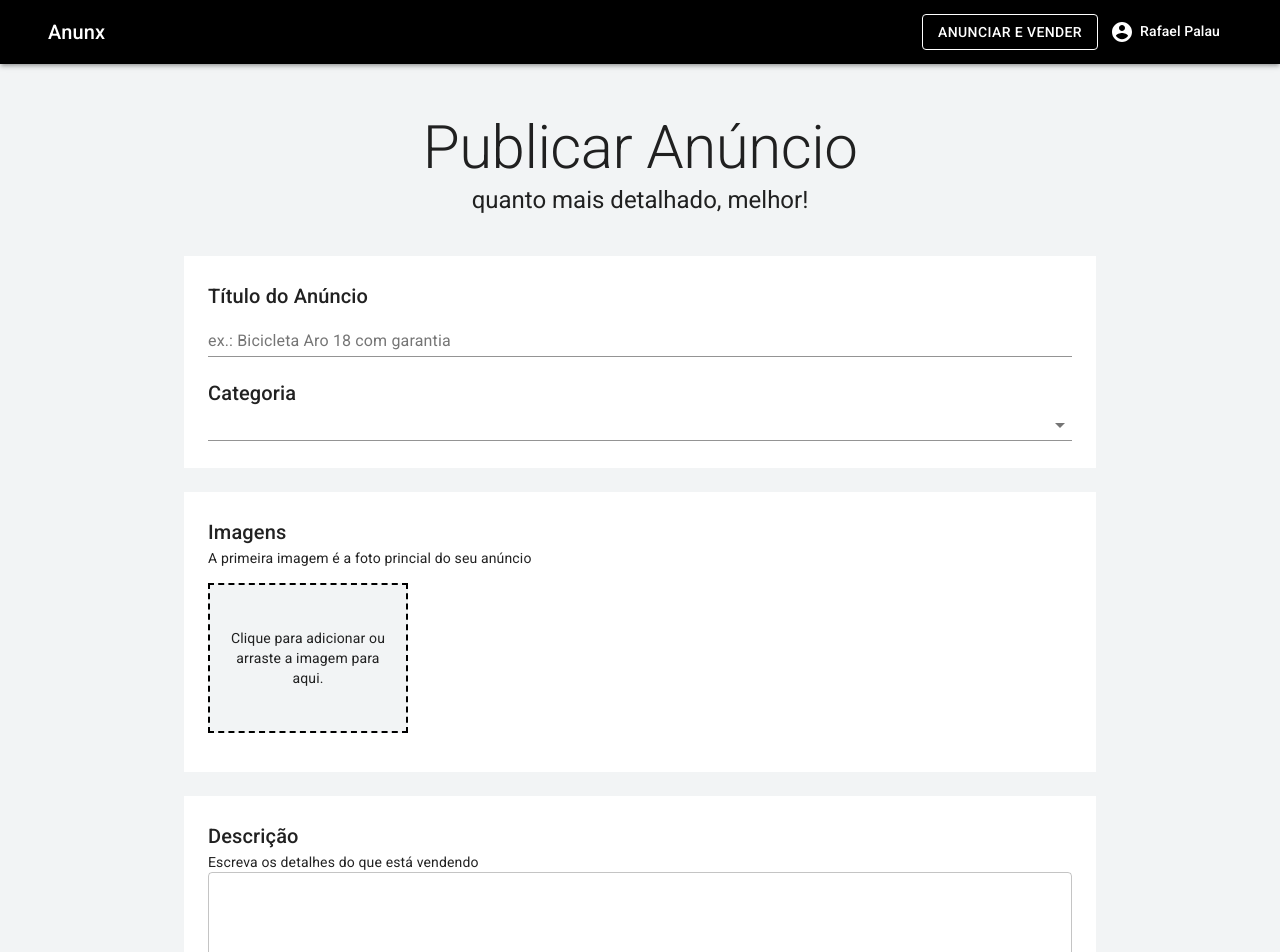
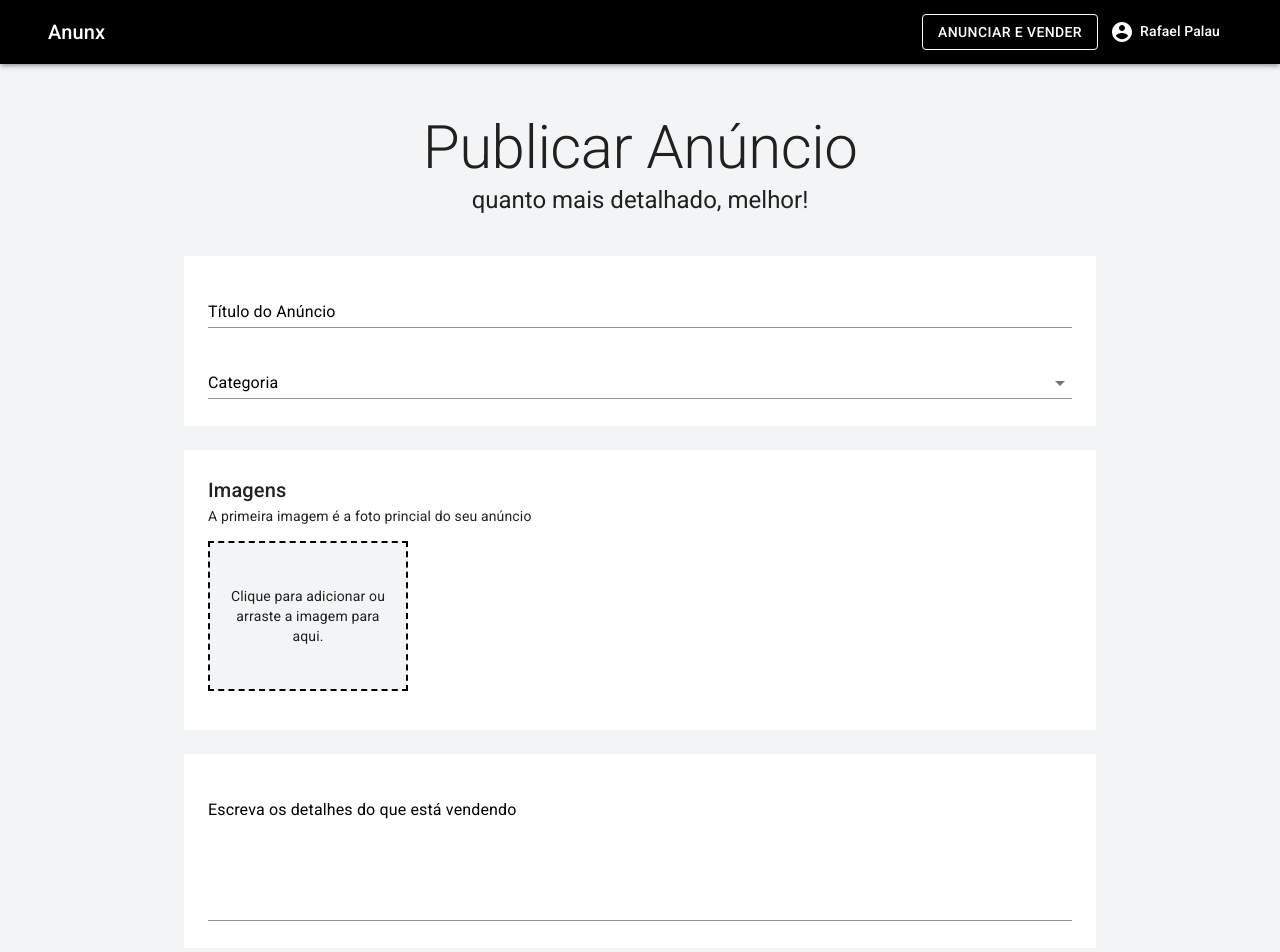
Before and after one commit to RafaPalau/anunx, a Next.js app: page /user/publish in a window 1280 px wide. Shown: the top 952 px of the page. Built offline with nearby package versions, Linux system fonts and the light colour scheme.

Commit message:
aula 20 Validação do campo Descrição + Adicionando Form Control

```diff
--- a/pages/user/publish.js
+++ b/pages/user/publish.js
@@ -15,6 +15,7 @@ import {
   InputAdornment,
   MenuItem,
   FormHelperText,
+  Input,
 } from "@material-ui/core";
 import { useDropzone } from "react-dropzone";
 import { makeStyles } from "@material-ui/core/styles";
@@ -36,6 +37,10 @@ const useStyles = makeStyles((theme) => ({
     display: "flex",
     flexWrap: "wrap",
     marginTop: 15,
+  },
+  inputLabel: {
+    fontWeight: 400,
+    color: theme.palette.primary.main,
   },
   dropzone: {
     display: "flex",
@@ -91,6 +96,10 @@ const validationSchema = yup.object().shape({
     .max(100, "Título muito grande")
     .required("Campo obrigatório"),
   category: yup.string().required("Campo obrigatório"),
+  description: yup
+    .string()
+    .min(50, "Escreva uam descrição com pelo menos 50 caracteres")
+    .required("Campo obrigatório"),
 });
 
 const Publish = () => {
@@ -120,6 +129,7 @@ const Publish = () => {
         initialValues={{
           title: "",
           category: "",
+          description: "",
         }}
         validationSchema={validationSchema}
         onSubmit={() => {
@@ -155,25 +165,30 @@ const Publish = () => {
 
               <Container maxWidth="md" className={classes.boxContainer}>
                 <Box className={classes.box}>
-                  <Typography component="h6" variant="h6" color="textPrimary">
+                  <FormControl error={errors.title} fullWidth>
+                    <InputLabel className={classes.inputLabel}>
                       Título do Anúncio
-                  </Typography>
-                  <TextField
+                    </InputLabel>
+
+                    <Input
                       name="title"
                       value={values.title}
                       onChange={handleChange}
-                    label="ex.: Bicicleta Aro 18 com garantia"
-                    size="small"
-                    fullWidth
-                    error={errors.title}
-                    helperText={errors.title}
                     />
+
+                    <FormHelperText>
+                      {errors.title && errors.title}
+                    </FormHelperText>
+                  </FormControl>
+
                   <br />
+
                   <br />
-                  <Typography component="h6" variant="h6" color="textPrimary">
+
+                  <FormControl error={errors.category} fullWidth>
+                    <InputLabel className={classes.inputLabel}>
                       Categoria
-                  </Typography>
-                  <FormControl error={errors.category} fullWidth>
+                    </InputLabel>
                     <Select
                       name="category"
                       value={values.category}
@@ -181,7 +196,9 @@ const Publish = () => {
                       onChange={handleChange}
                     >
                       <MenuItem value="">Selecione</MenuItem>
+
                       <MenuItem value="Bebê e criança">Bebê e criança</MenuItem>
+
                       <MenuItem value="Agricultura">Agricultura</MenuItem>
                       <MenuItem value="Moda">Moda</MenuItem>
                       <MenuItem value="Carro, Moto e Barcos">
@@ -204,6 +221,7 @@ const Publish = () => {
                       <MenuItem value="Emprego">Emprego</MenuItem>
                       <MenuItem value="Outros">Outros</MenuItem>
                     </Select>
+
                     <FormHelperText>
                       {errors.category && errors.category}
                     </FormHelperText>
@@ -263,17 +281,15 @@ const Publish = () => {
 
               <Container maxWidth="md" className={classes.boxContainer}>
                 <Box className={classes.box}>
-                  <Typography component="h6" variant="h6" color="textPrimary">
-                    Descrição
-                  </Typography>
-                  <Typography
-                    component="div"
-                    variant="body2"
-                    color="textPrimary"
-                  >
+                  <FormControl error={errors.description} fullWidth>
+                    <InputLabel className={classes.inputLabel}>
                       Escreva os detalhes do que está vendendo
-                  </Typography>
-                  <TextField multiline rows={6} variant="outlined" fullWidth />
+                    </InputLabel>
+                    <Input multiline rows={6} variant="outlined" />
+                    <FormHelperText>
+                      {errors.description && errors.description}
+                    </FormHelperText>
+                  </FormControl>
                 </Box>
               </Container>
 
```
Lines whose indentation alone changed are shown as unchanged.
